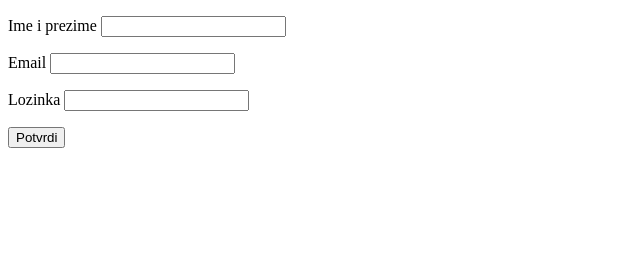
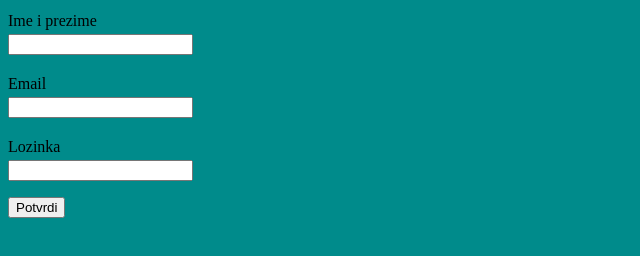
Before and after one commit to Lunjevac87/javaScript, a plain HTML site: page index.html in a window 1280 px wide. Shown: the whole page, without its empty margins (0-640 px from the left). Drawn offline with Linux system fonts and the light colour scheme.

Commit message:
Add files via upload

```diff
--- a/index.html
+++ b/index.html
@@ -1,24 +1,41 @@
 <!DOCTYPE html>
 <html>
+
 <head>
     <style>
+        body {
+
+            background: darkcyan;
+        }
+
+
+
+        label {
+            display: block;
+            padding: 4px 0;
+
+        }
+
         .valid {
             border: 2px solid green;
         }
+
         .invalid {
             border: 2px solid red;
         }
     </style>
 </head>
+
 <body>
 
     <form id="forma">
 
-    <p>Ime i prezime <input id="ime"></p>
 
-   <p>Email <input id="email"></p>
+        <label for="ime">Ime i prezime</label> <input id="ime"></p>
 
-   <p>Lozinka <input id="lozinka"></p>
+        <label for="email">Email</label> <input id="email"></p>
+
+        <label for="lozinka">Lozinka</label> <input id="lozinka"></p>
 
         <button>Potvrdi</button>
 
@@ -30,4 +47,5 @@
 
     <script src="main.js"></script>
 </body>
+
 </html>
```
Lines whose indentation alone changed are shown as unchanged.
